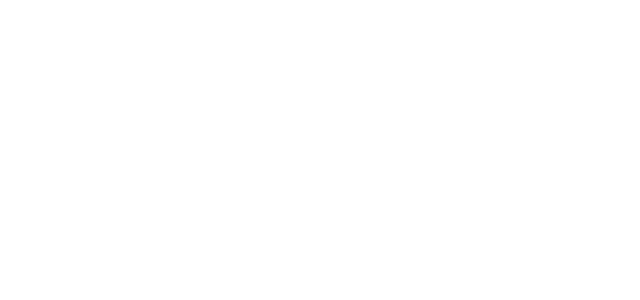
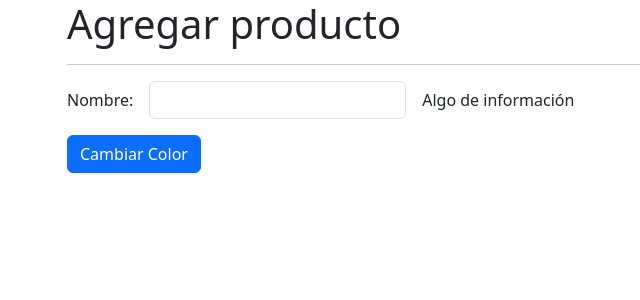
Before and after one commit to ivanroscuenca/11-directiveSignals, an Angular app: page /products/product in a window 1280 px wide. Before the commit this address led to /. Shown: the top 300 px of the page, without its empty margins (15-655 px from the left). Built offline with nearby package versions, Linux system fonts and the light colour scheme.

Commit message:
video312

```diff
--- a/package.json
+++ b/package.json
@@ -26,6 +26,7 @@
     "@angular-devkit/build-angular": "^16.1.4",
     "@angular/cli": "~16.1.4",
     "@angular/compiler-cli": "^16.1.0",
+    "@schematics/angular": "^16.2.3",
     "@types/jasmine": "~4.3.0",
     "jasmine-core": "~4.6.0",
     "karma": "~6.4.0",
--- a/src/app/app-routing.module.ts
+++ b/src/app/app-routing.module.ts
@@ -1,10 +1,17 @@
-import { NgModule } from '@angular/core';
-import { RouterModule, Routes } from '@angular/router';
+import { NgModule } from "@angular/core";
+import { RouterModule, Routes } from "@angular/router";
 
-const routes: Routes = [];
+const routes: Routes = [
+    {
+        path: "products",
+        loadChildren: () =>
+            import("./products/products.module").then((m) => m.ProductsModule),
+    },
+    { path: "**", redirectTo: "products" },
+];
 
 @NgModule({
-  imports: [RouterModule.forRoot(routes)],
-  exports: [RouterModule]
+    imports: [RouterModule.forRoot(routes)],
+    exports: [RouterModule],
 })
-export class AppRoutingModule { }
+export class AppRoutingModule {}
--- /dev/null
+++ b/src/app/products/pages/product-page/product-page.component.html
@@ -0,0 +1,24 @@
+<h1>Agregar producto</h1>
+
+<hr>
+
+<form>
+    <div class="row g-3 align-items-center mb-3">
+        <div class="col-auto">
+            <label>Nombre: </label>
+        </div>
+        <div class="col-auto">
+            <input type="text" class="form-control">
+        </div>
+        <div class="col-auto">
+            <span>Algo de información</span>
+        </div>
+    </div>
+    <div class="row">
+        <div class="col">
+            <button class="btn btn-primary">
+                Cambiar Color
+            </button>
+        </div>
+    </div>
+</form>
```
Also changed, not shown: src/app/products/pages/product-page/product-page.component.ts (added, +9 -0 lines), src/app/products/products-routing.module.ts (added, +19 -0 lines), src/app/products/products.module.ts (added, +13 -0 lines), src/app/products/pages/product-page/product-page.component.css (added), 2 other files (tests, documents, lock files or other folders).
